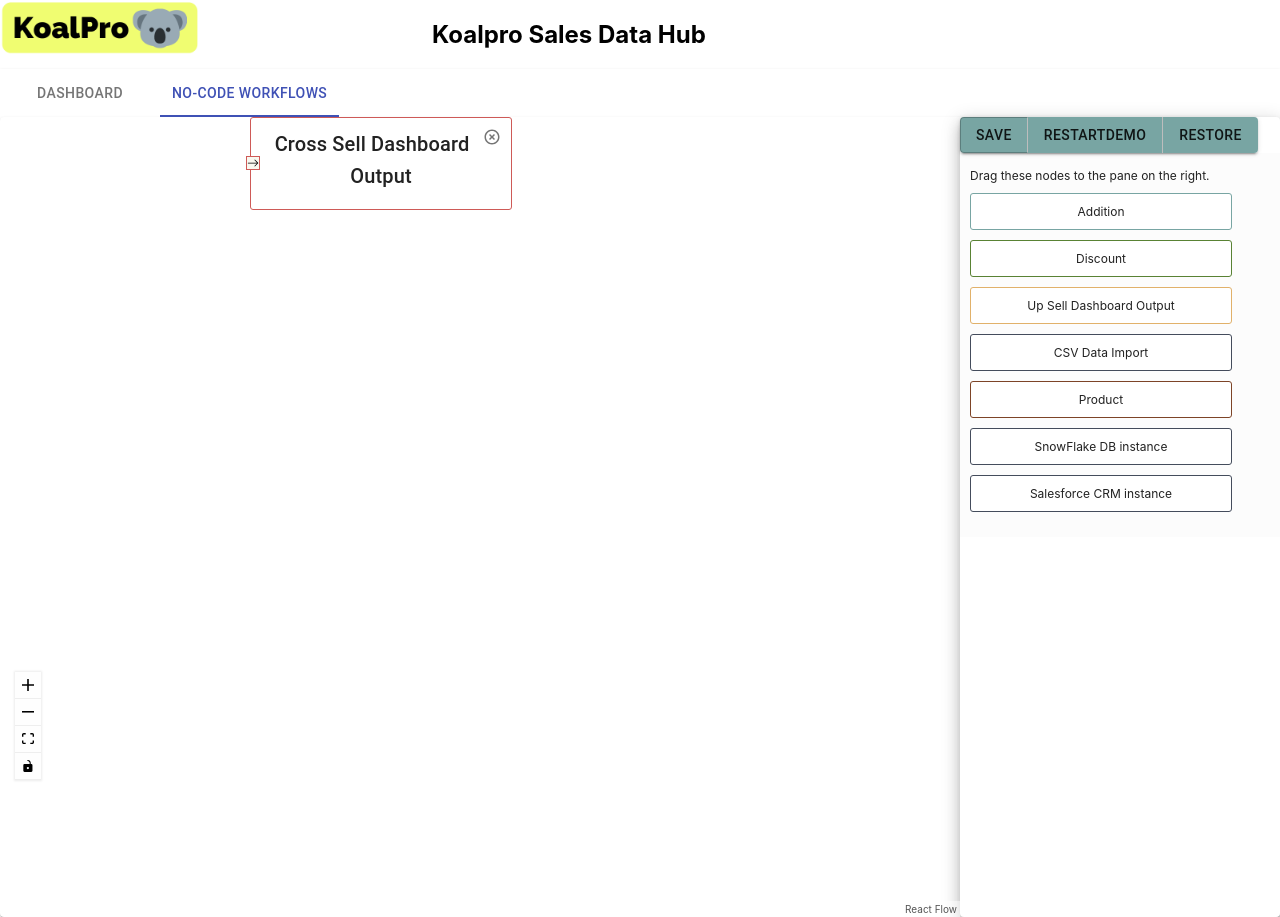
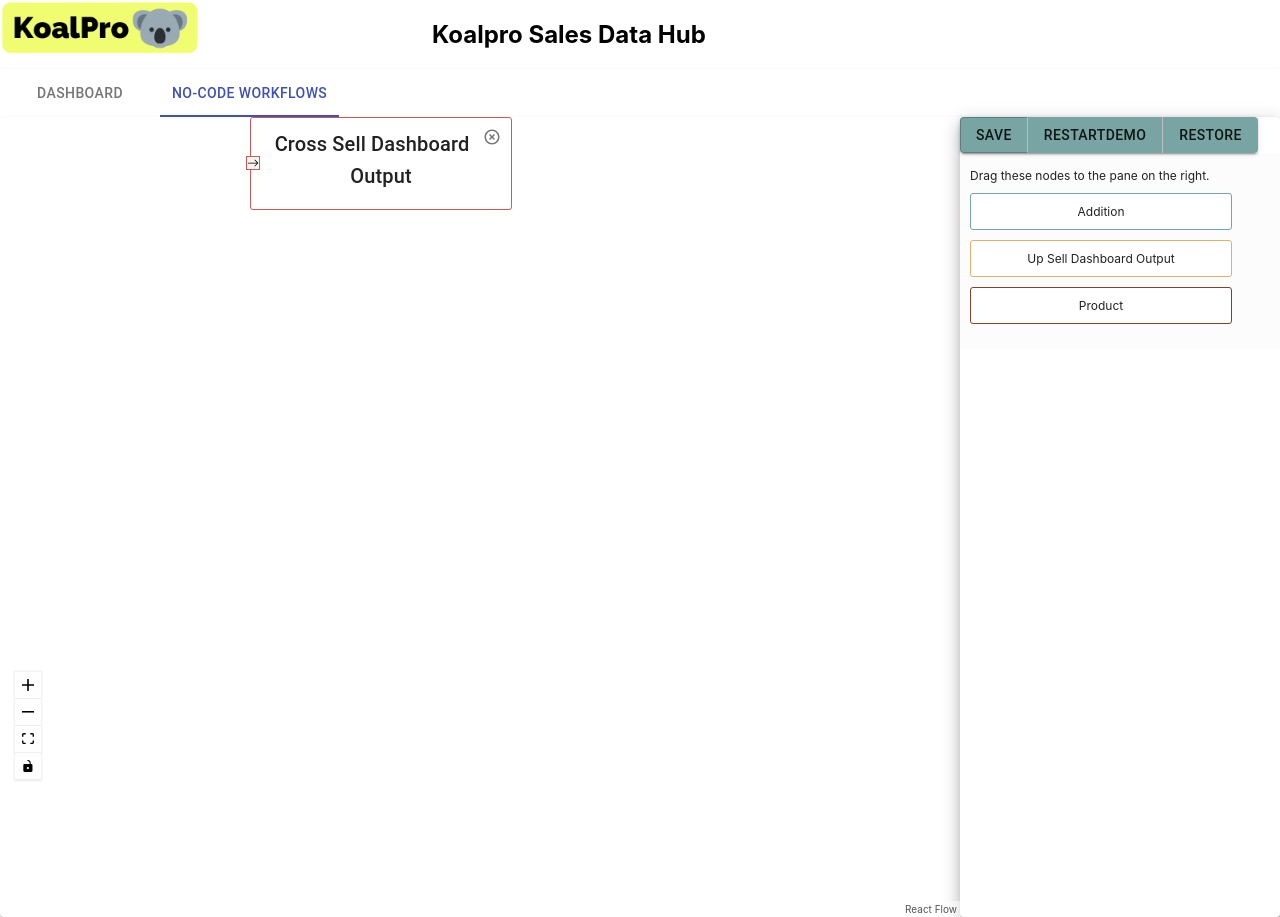
Before and after one commit to gmaruzhenko/koalpro, a React (Create React App) app in the folder frontend/: page / in a window 1280 px wide. Both pictures are taken after a click on the tab "NO-CODE WORKFLOWS". Shown: the top 917 px of the page. Built offline with nearby package versions, Linux system fonts and the light colour scheme; no server answers.

Commit message:
removed TMI nodes on sidebar for demo

```diff
--- a/frontend/src/components/Sidebar.js
+++ b/frontend/src/components/Sidebar.js
@@ -36,10 +36,10 @@ export default ({nodes}) => {
             <div className="addition-node" onDragStart={(event) => onDragStart(event, 'addition')} draggable>
                 Addition
             </div>
-            <div className="discount-node" onDragStart={(event) => onDragStart(event, 'discount')} draggable>
-                Discount
+            {/*<div className="discount-node" onDragStart={(event) => onDragStart(event, 'discount')} draggable>*/}
+            {/*    Discount*/}
 
-            </div>
+            {/*</div>*/}
             {0 === crossSellCount &&
             <div className="cross-sell-output-node" onDragStart={(event) => onDragStart(event, 'cross_sell_output')}
                  draggable>
@@ -50,22 +50,22 @@ export default ({nodes}) => {
                  draggable>
                 Up Sell Dashboard Output
             </div>}
-            <div className="csv-data-import-node" onDragStart={(event) => onDragStart(event, 'csv_data_import')}
-                 draggable>
-                CSV Data Import
-            </div>
+            {/*<div className="csv-data-import-node" onDragStart={(event) => onDragStart(event, 'csv_data_import')}*/}
+            {/*     draggable>*/}
+            {/*    CSV Data Import*/}
+            {/*</div>*/}
             <div className="product-node" onDragStart={(event) => onDragStart(event, 'product')}
                  draggable>
                 Product
             </div>
-            <div className="csv-data-import-node" onDragStart={(event) => onDragStart(event, 'DummySnowflakeDBImport')}
-                 draggable>
-                SnowFlake DB instance
-            </div>
-            <div className="csv-data-import-node" onDragStart={(event) => onDragStart(event, 'DummySalesforceImport')}
-                 draggable>
-                Salesforce CRM instance
-            </div>
+            {/*<div className="csv-data-import-node" onDragStart={(event) => onDragStart(event, 'DummySnowflakeDBImport')}*/}
+            {/*     draggable>*/}
+            {/*    SnowFlake DB instance*/}
+            {/*</div>*/}
+            {/*<div className="csv-data-import-node" onDragStart={(event) => onDragStart(event, 'DummySalesforceImport')}*/}
+            {/*     draggable>*/}
+            {/*    Salesforce CRM instance*/}
+            {/*</div>*/}
 
         </aside>
     );
```
